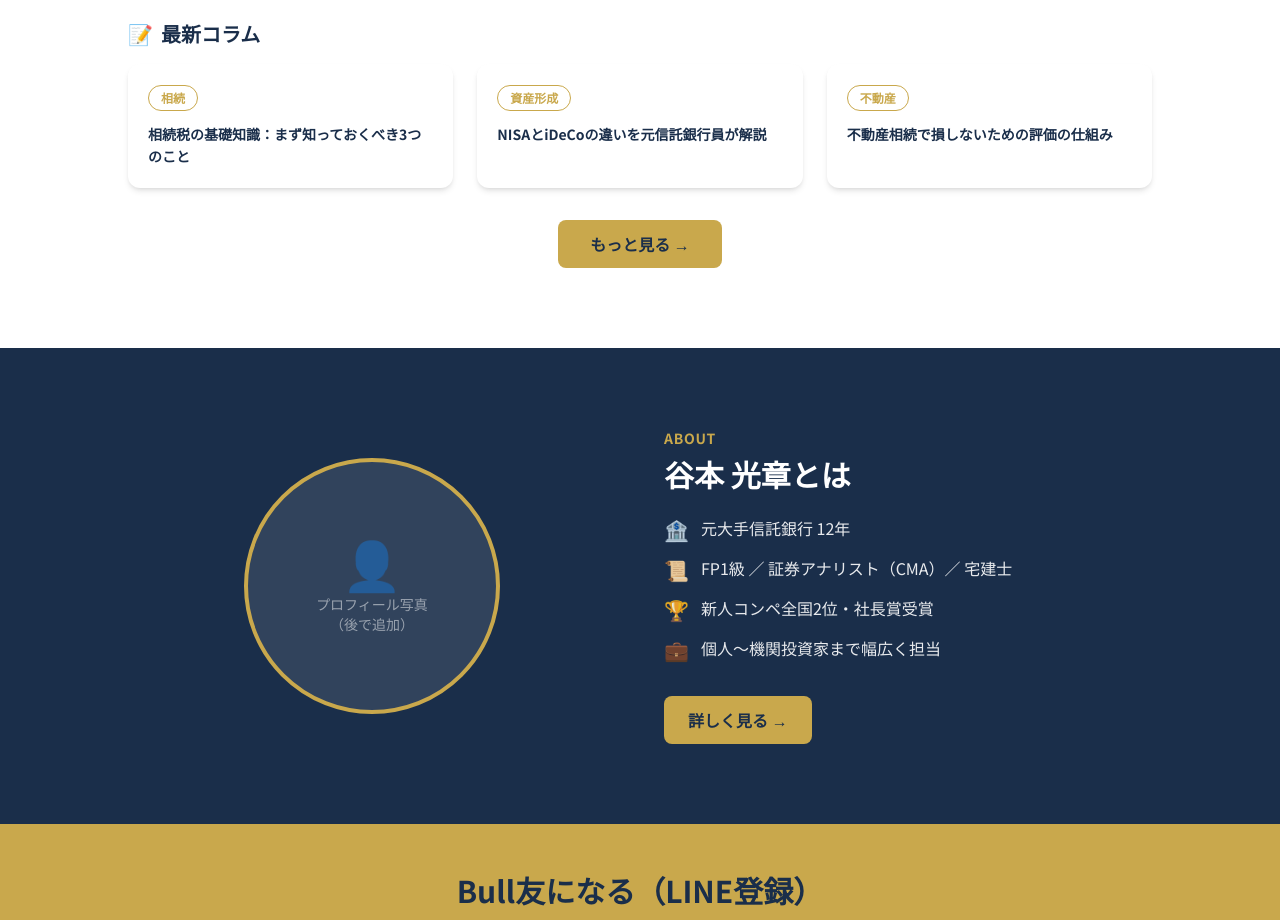
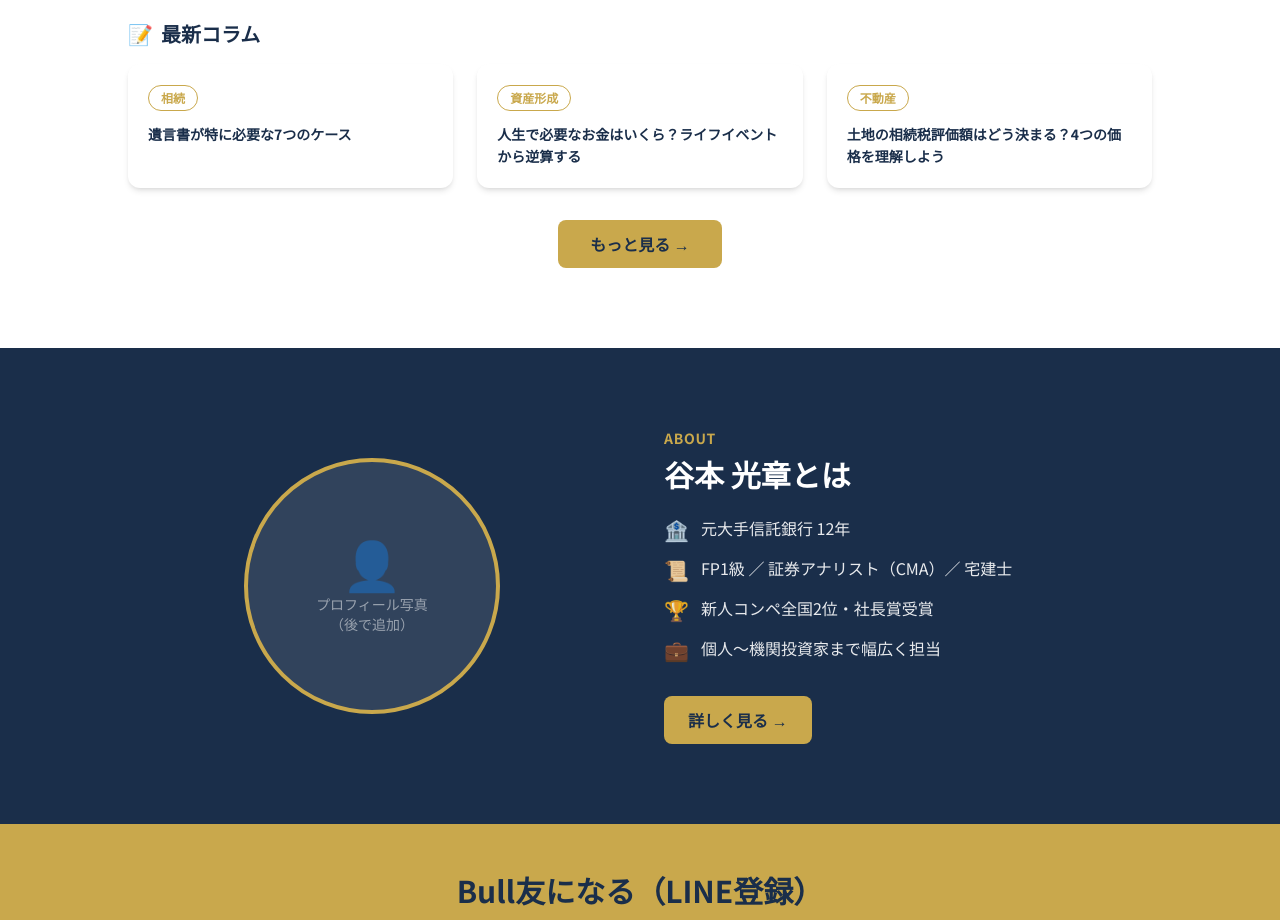
Before and after one commit to tanima3232-eng/bulltalk, a Next.js app: page / in a window 1280 px wide. Shown: the part 1640-2560 px from the top of the page. Built offline with nearby package versions, Linux system fonts and the light colour scheme.

Commit message:
fix: 最新コラムカードを実記事URLに修正・タイトル更新

```diff
--- a/app/page.tsx
+++ b/app/page.tsx
@@ -104,9 +104,9 @@ export default function HomePage() {
               </h3>
               <div className="grid grid-cols-1 md:grid-cols-3 gap-6">
                 {[
-                  { cat: "相続", title: "相続税の基礎知識：まず知っておくべき3つのこと", slug: "souzoku" },
-                  { cat: "資産形成", title: "NISAとiDeCoの違いを元信託銀行員が解説", slug: "asset" },
-                  { cat: "不動産", title: "不動産相続で損しないための評価の仕組み", slug: "fudosan" },
+                  { cat: "相続", title: "遺言書が特に必要な7つのケース", slug: "souzoku-04-yuigon-hitsuyou" },
+                  { cat: "資産形成", title: "人生で必要なお金はいくら？ライフイベントから逆算する", slug: "asset-01-life-money" },
+                  { cat: "不動産", title: "土地の相続税評価額はどう決まる？4つの価格を理解しよう", slug: "fudosan-01-souzoku-hyoka" },
                 ].map((article) => (
                   <Link key={article.slug} href={`/column/${article.slug}`} className="card p-5 group">
                     <span className="inline-block text-xs font-bold text-gold border border-gold rounded-full px-3 py-1 mb-3">
```
